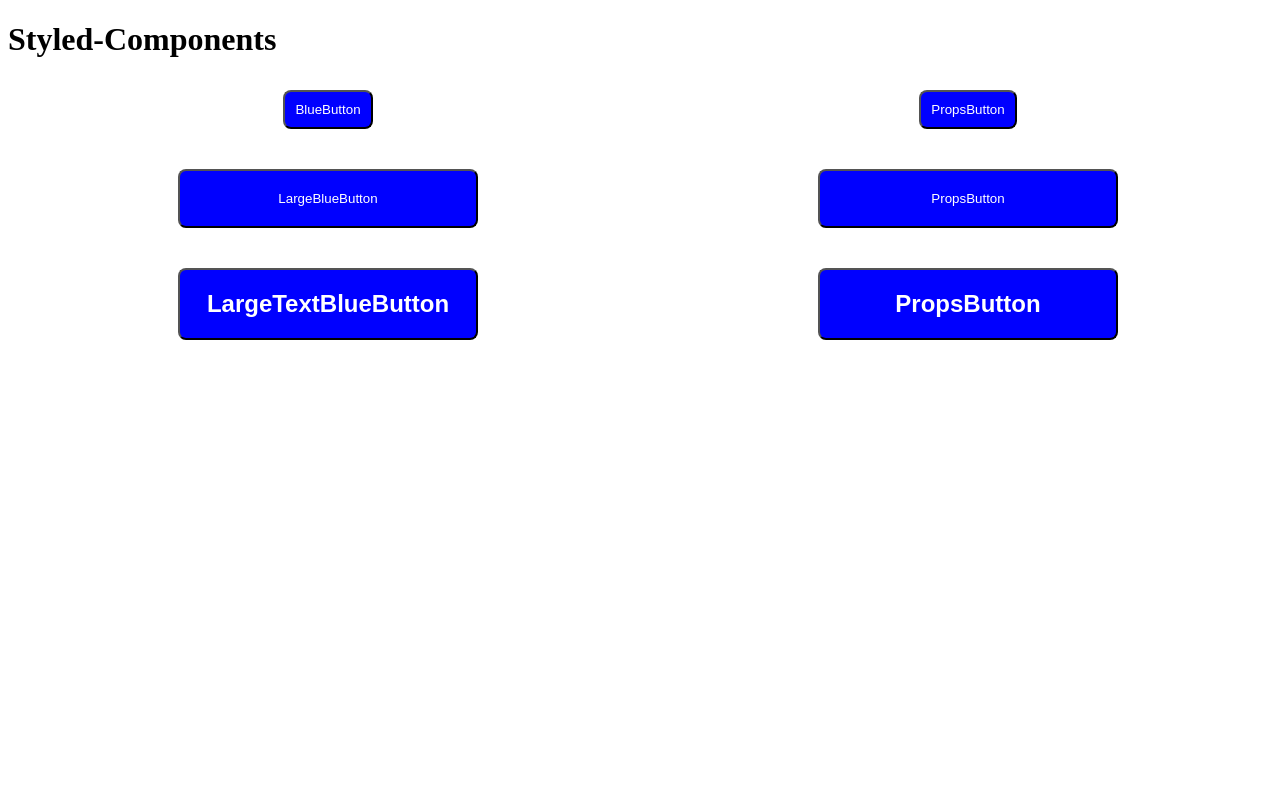
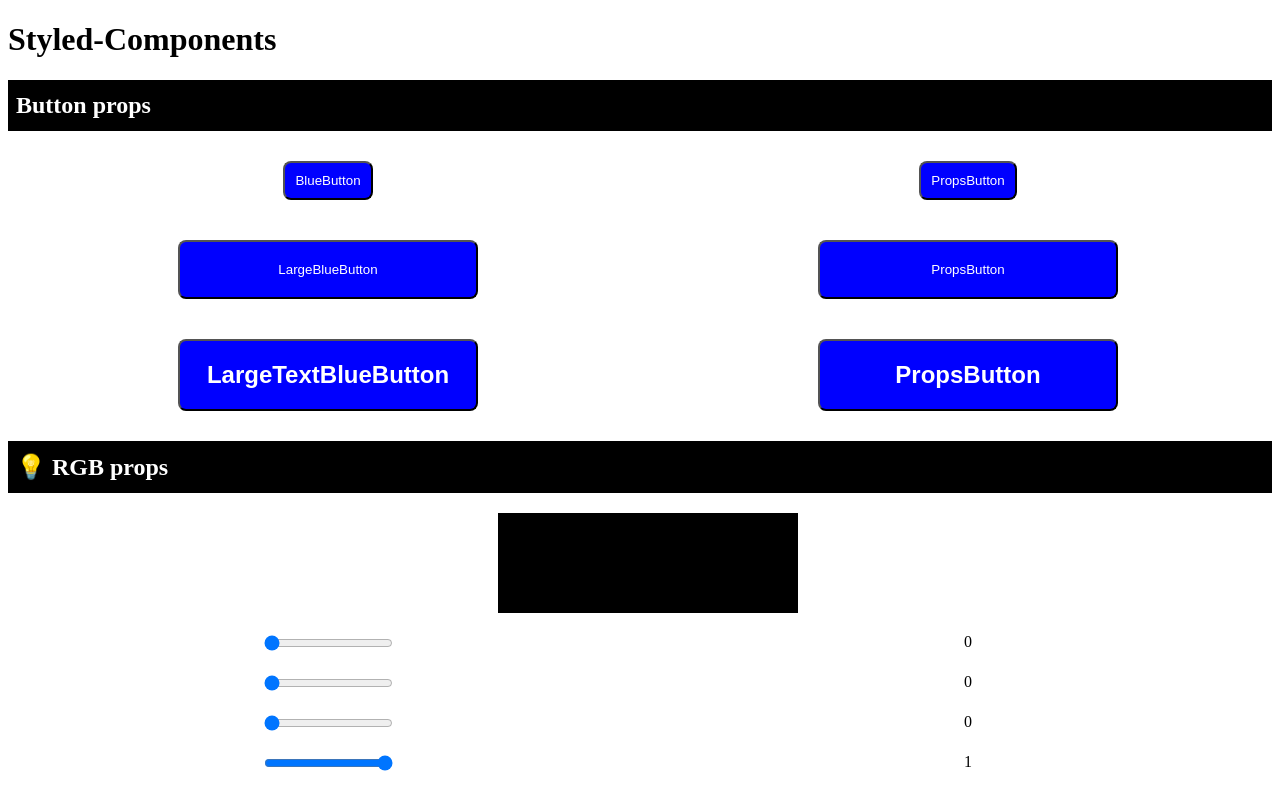
Before and after one commit to miloupark/OZ-ReactLog, a React (Vite) app: page / in a window 1280 px wide. Built offline with nearby package versions, Linux system fonts and the light colour scheme.

Commit message:
feat(input): add prop-driven background color via BackgroundColorDiv

```diff
--- a/src/App.jsx
+++ b/src/App.jsx
@@ -1,9 +1,16 @@
+import { useState } from "react";
 import styled from "styled-components";
 
 function App() {
+  const [input1, setInput1] = useState(0);
+  const [input2, setInput2] = useState(0);
+  const [input3, setInput3] = useState(0);
+  const [input4, setInput4] = useState(1);
+
   return (
     <>
       <h1>Styled-Components</h1>
+      <SubTitle> Button props</SubTitle>
       <Container>
         {/* BlueButton */}
         <BlueButton>BlueButton</BlueButton>
@@ -16,7 +23,6 @@
         >
           PropsButton
         </PropsButton>
-
         {/* LargeBlueButton */}
         <LargeBlueButton>LargeBlueButton</LargeBlueButton>
         <PropsButton
@@ -29,7 +35,6 @@
         >
           PropsButton
         </PropsButton>
-
         {/* LargeTextBlueButton */}
         <LargeTextBlueButton>LargeTextBlueButton</LargeTextBlueButton>
         <PropsButton
@@ -45,6 +50,45 @@
           PropsButton
         </PropsButton>
       </Container>
+
+      <SubTitle>💡 RGB props</SubTitle>
+      <Container>
+        {/* input */}
+        <BackgroundColorDiv input1={input1} input2={input2} input3={input3} input4={input4} />
+        <input
+          type="range"
+          value={input1}
+          onChange={(e) => setInput1(e.target.value)}
+          min={0}
+          max={255}
+        />
+        <span>{input1}</span>
+        <input
+          type="range"
+          value={input2}
+          onChange={(e) => setInput2(e.target.value)}
+          min={0}
+          max={255}
+        />
+        <span>{input2}</span>
+        <input
+          type="range"
+          value={input3}
+          onChange={(e) => setInput3(e.target.value)}
+          min={0}
+          max={255}
+        />
+        <span>{input3}</span>
+        <input
+          type="range"
+          value={input4}
+          onChange={(e) => setInput4(e.target.value)}
+          min={0}
+          max={1}
+          step={0.01}
+        />
+        <span>{input4}</span>
+      </Container>
     </>
   );
 }
@@ -57,6 +101,13 @@
   grid-template-columns: repeat(2, 1fr);
   justify-items: center;
   row-gap: 20px;
+`;
+
+// title
+const SubTitle = styled.h2`
+  background-color: black;
+  color: white;
+  padding: 12px 8px;
 `;
 
 // button
@@ -91,4 +142,16 @@
   margin: ${(props) => props.margin || 0};
 `;
 
+const BackgroundColorDiv = styled.div`
+  grid-column: 1 / -1;
+  width: 300px;
+  height: 100px;
+  background-color: rgba(
+    ${(props) => props.input1},
+    ${(props) => props.input2},
+    ${(props) => props.input3},
+    ${(props) => props.input4}
+  );
+`;
+
 export default App;
```
